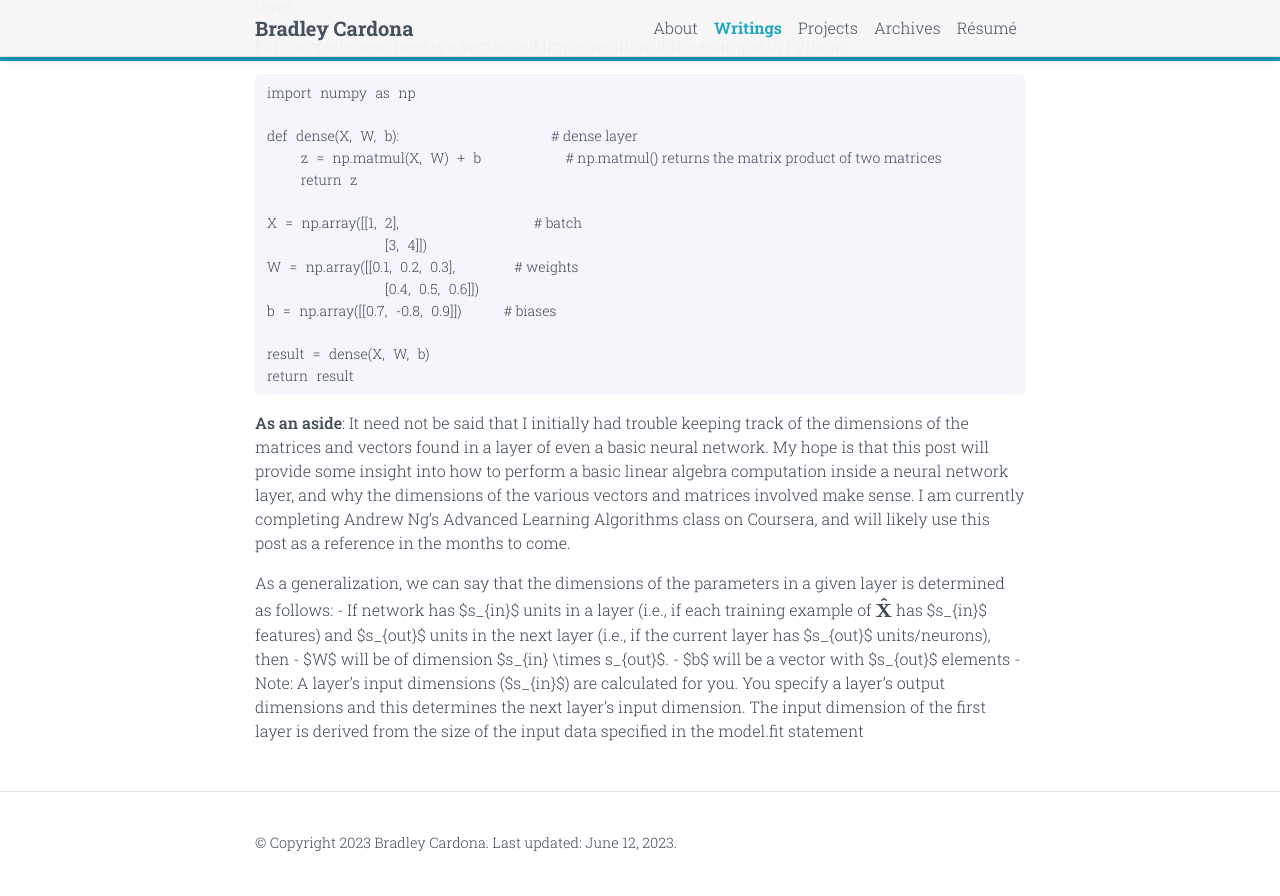
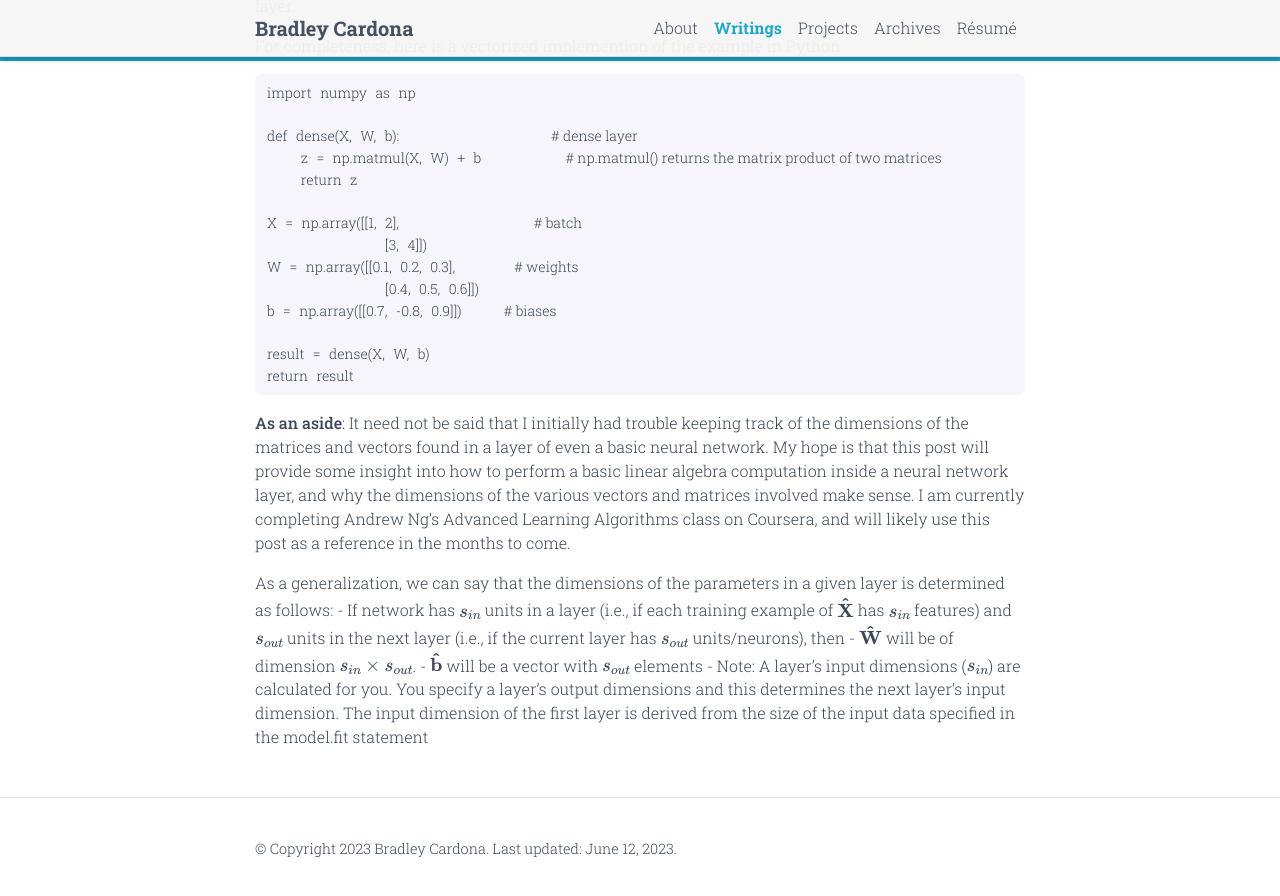
Before and after one commit to BMCARDONA/bmcardona.github.io, a Jekyll site: the page built from _posts/2023-06-09-vectors-and-matrices.md, in a window 1280 px wide and 900 px high, scrolled down 1512 px. Shown: the top 896 px of the window. Built offline with Jekyll 4.4.1, drawn with Linux system fonts in a browser that asks for light colours; comment, search, counter and statistics services are not loaded; a style sheet for code colours, icons or effects is not loaded.

Commit message:
fix dollar signs, wording

```diff
--- a/_posts/2023-06-09-vectors-and-matrices.md
+++ b/_posts/2023-06-09-vectors-and-matrices.md
@@ -99,7 +99,7 @@ return result
 It need not be said that I initially had trouble keeping track of the dimensions of the matrices and vectors found in a layer of even a basic neural network. My hope is that this post will provide some insight into how to perform a basic linear algebra computation inside a neural network layer, and why the dimensions of the various vectors and matrices involved make sense. I am currently completing Andrew Ng's Advanced Learning Algorithms class on Coursera, and will likely use this post as a reference in the months to come.
 
 As a generalization, we can say that the dimensions of the parameters in a given layer is determined as follows:
-    - If network has $s_{in}$ units in a layer (i.e., if each training example of $$\mathbf{\hat{X}}$$ has $s_{in}$ features) and $s_{out}$ units in the next layer (i.e., if the current layer has $s_{out}$ units/neurons), then
-        - $W$ will be of dimension $s_{in} \times s_{out}$.
-        - $b$ will be a vector with $s_{out}$ elements
-    - Note: A layer's input dimensions ($s_{in}$) are calculated for you. You specify a layer's output dimensions and this determines the next layer's input dimension. The input dimension of the first layer is derived from the size of the input data specified in the model.fit statement
+    - If network has $$s_{in}$$ units in a layer (i.e., if each training example of $$\mathbf{\hat{X}}$$ has $$s_{in}$$ features) and $$s_{out}$$ units in the next layer (i.e., if the current layer has $$s_{out}$$ units/neurons), then
+        - $$\mathbf{\hat{W}}$$ will be of dimension $$s_{in} \times s_{out}$$.
+        - $$\mathbf{\hat{b}}$$ will be a vector with $$s_{out}$$ elements
+    - Note: A layer's input dimensions ($$s_{in}$$) are calculated for you. You specify a layer's output dimensions and this determines the next layer's input dimension. The input dimension of the first layer is derived from the size of the input data specified in the model.fit statement
```
